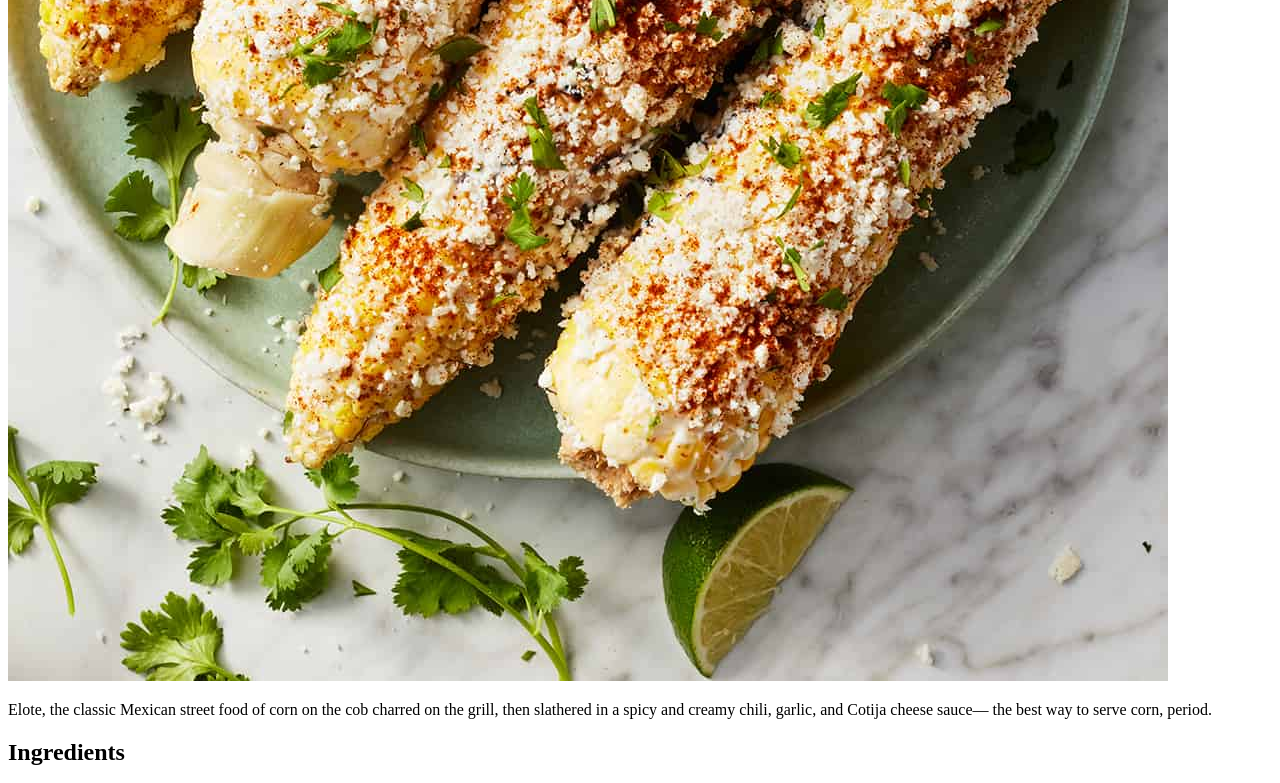
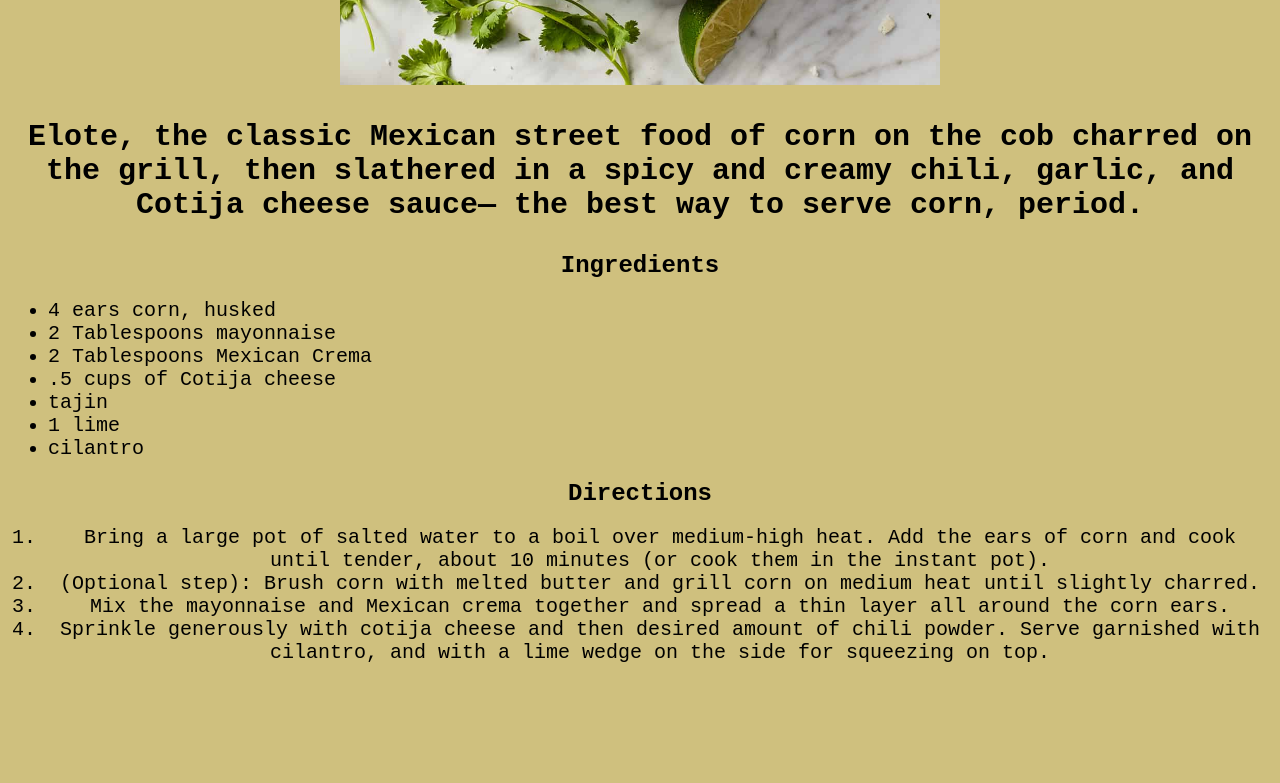
Before and after one commit to prat2003/odin-recipes, a plain HTML site: page recipes/elote.html in a window 1280 px wide. Shown: the part 980-1763 px from the top of the page. After the commit the page ends 1660 px from the top, so only its background shows below. Drawn offline with Linux system fonts and the light colour scheme.

Commit message:
Add styles to elote.html

```diff
--- a/recipes/elote.html
+++ b/recipes/elote.html
@@ -1,13 +1,14 @@
 <!DOCTYPE html>
 <html lang="en">
 <head>
+    <link rel="stylesheet" href="elotestyles.css">
     <meta charset="UTF-8">
     <meta name="viewport" content="width=device-width, initial-scale=1.0">
     <title>Document</title>
 </head>
 <body>
-    <h1>Elote</h1>
-    <img src="../images/elote.jpg" alt="Elote">
+    <h1>ELOTE</h1>
+    <img class="elotepic" src="../images/elote.jpg" alt="Elote">
     <p>Elote, the classic Mexican street food of corn on the cob charred on the grill, then slathered in a spicy and creamy chili, garlic, and Cotija cheese sauce— the best way to serve corn, period.</p>
     <h2>Ingredients</h2>
     <ul>
--- /dev/null
+++ b/recipes/elotestyles.css
@@ -0,0 +1,27 @@
+* {
+    background-color: rgb(207, 192, 126);
+    text-align: center;
+    font-family: 'Courier New', Courier, monospace;
+}
+
+p {
+    font-weight: bold;
+    font-size: 30px;
+}
+
+ul li {
+    text-align: left;
+}
+
+h1 {
+    font-size: 100px;
+}
+
+li {
+    font-size: 20px;
+}
+
+.elotepic {
+    height: auto;
+    width: 600px;
+}
```
